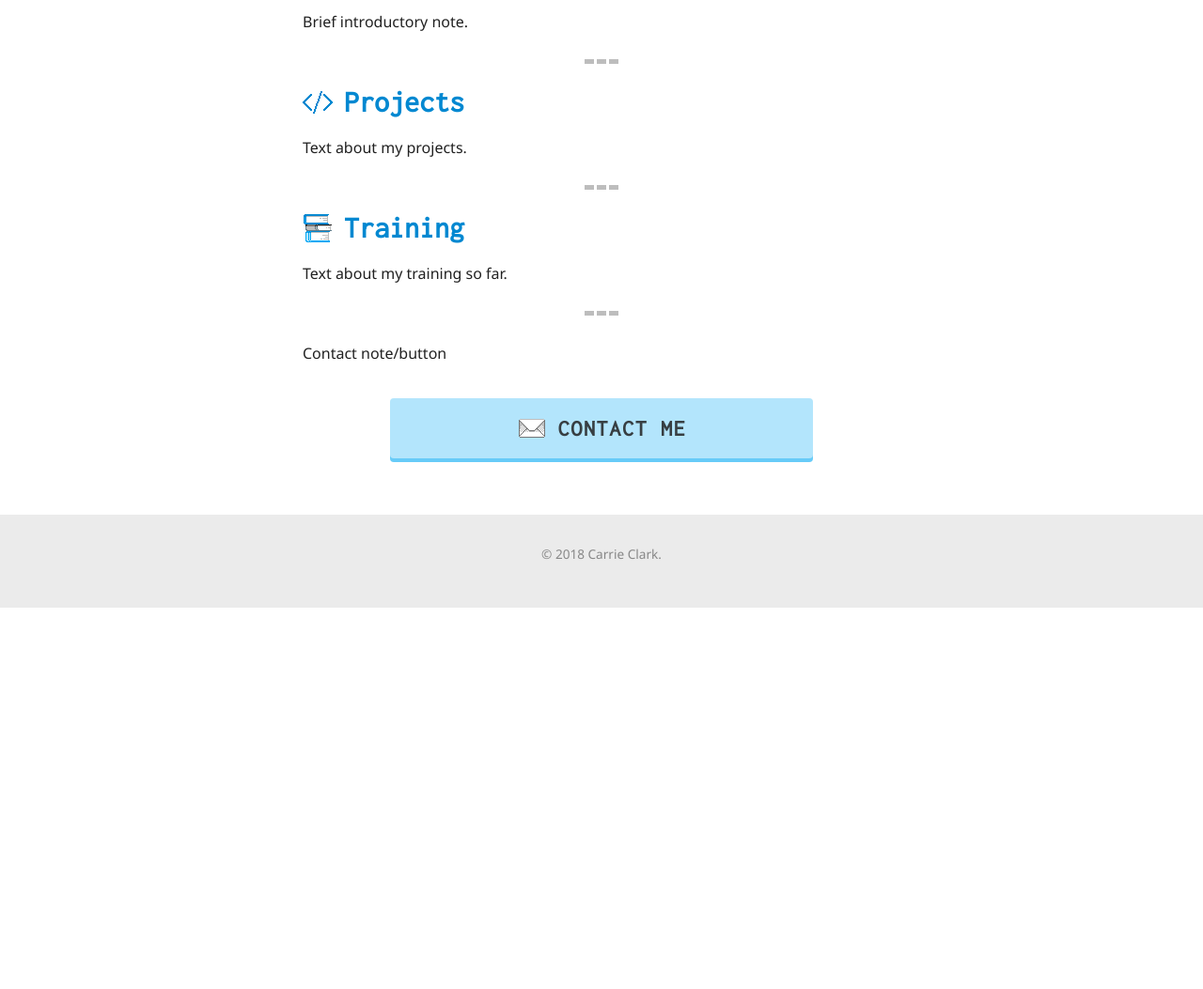
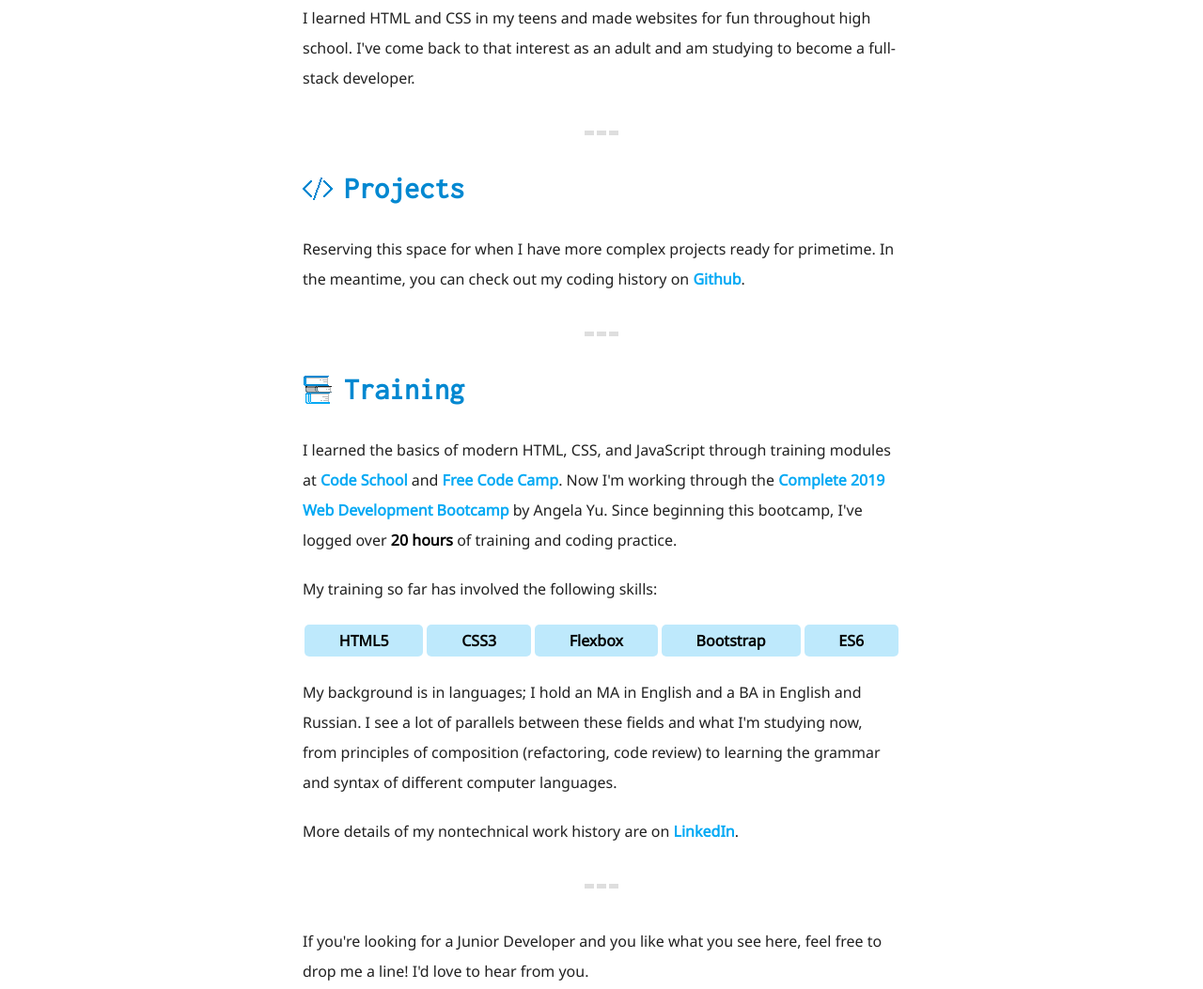
Before and after one commit to Koralai/Koralai.github.io, a plain HTML site: page index.html in a window 1280 px wide. Shown: the part 261-1314 px from the top of the page at 94% size. Before the commit the page ends 908 px from the top, so only its background shows below. Drawn offline with Linux system fonts and the light colour scheme.

Commit message:
Write up website content, style skills list

```diff
--- a/css/styles.css
+++ b/css/styles.css
@@ -10,12 +10,24 @@ body, h1, h2, h3 {
   }
 
 p {
-    margin: 8px 0;
+    margin: 1.25rem 0;
     color: #212121;
 }
 
 a {
     text-decoration: none;
+    font-weight: bold;
+    color: #03A9F4;
+}
+
+a:hover {
+    text-decoration: underline;
+    color: #0288D1;
+}
+
+strong {
+    font-weight: bold;
+    color: black;
 }
 
 /* Element selectors */
@@ -57,7 +69,7 @@ hr {
     width: 36px;
     border-width: 5px 0 0;
     border-style: dashed;
-    border-color: #BDBDBD;
+    border-color: rgba(189,189,189,0.5);
 }
 
 footer {
@@ -118,7 +130,6 @@ small {
     display: flex;
     font-family: 'Inconsolata', monospace;
     font-size: 1.5rem;
-    font-weight: bold;
     justify-content: center;
     letter-spacing: 1.7px;
 }
@@ -126,6 +137,22 @@ small {
 .main-container__btn:hover {
     background-color: rgba(179,229,252,0.85);
     box-shadow: 0 4px rgba(3,169,244,0.6);
+    text-decoration: none;
+}
+
+.main-container__skills-container {
+    display: flex;
+    flex-wrap: wrap;
+}
+
+.main-container__skill-item {
+    background-color: rgba(179,229,252,0.85);
+    border-radius: 5px;
+    flex-grow: 1;
+    font-weight: bold;
+    padding: 6px 24px;
+    margin: 2px;
+    text-align: center;
 }
 
 /* Utility classes */
--- a/index.html
+++ b/index.html
@@ -21,27 +21,61 @@
         </div>
     </header>
     <main>
-        <div class="main-container layout-content-width mt-1 pad-1">
+        <div class="main-container layout-content-width pad-1">
             <p>
-                Brief introductory note.
+                I learned HTML and CSS in my teens and made websites for fun throughout high school.
+                I've come back to that interest as an adult and am studying to become a full-stack developer.
             </p>
-            <hr class="mt-2 mb-2">
+            <hr class="mt-4 mb-4">
 
-            <div class="main-container__subheading mt-1 mb-1">
+            <div class="main-container__subheading mt-3 mb-3">
                 <img src="images/icon-brackets-32.png" alt="angle brackets" class="main-container__subheading-icon">
                 <h2>Projects</h2>
             </div>
-            <p>Text about my projects.</p>
-            <hr class="mt-2 mb-2">
+            <p>
+                Reserving this space for when I have more complex projects ready for primetime.
+                In the meantime, you can check out my coding history on <a href="https://github.com/Koralai">Github</a>.
+            </p>
+            <hr class="mt-4 mb-4">
 
-            <div class="main-container__subheading mt-1 mb-1">
+            <div class="main-container__subheading mt-3 mb-3">
                 <img src="images/icon-books-32.png" alt="books" class="main-container__subheading-icon">
                 <h2>Training</h2>
             </div>
-            <p>Text about my training so far.</p>
+            <p>
+                I learned the basics of modern HTML, CSS, and JavaScript through training modules at
+                <a href="https://www.pluralsight.com/codeschool">Code School</a> and
+                <a href="https://www.freecodecamp.org/">Free Code Camp</a>.
+                Now I'm working through the
+                <a href="https://www.udemy.com/the-complete-web-development-bootcamp/">Complete 2019 Web Development Bootcamp</a>
+                by Angela Yu.
+                Since beginning this bootcamp, I've logged over <strong>20 hours</strong> of training and coding practice.
+            </p>
+            <p>
+                My training so far has involved the following skills:
+            </p>
+            <div class="main-container__skills-container">
+                <div class="main-container__skill-item">HTML5</div>
+                <div class="main-container__skill-item">CSS3</div>
+                <div class="main-container__skill-item">Flexbox</div>
+                <div class="main-container__skill-item">Bootstrap</div>
+                <div class="main-container__skill-item">ES6</div>
+            </div>
+            <p>
+                My background is in languages; I hold an MA in English and a BA in English and Russian.
+                I see a lot of parallels between these fields and what I'm studying now, from principles of composition
+                (refactoring, code review) to learning the grammar and syntax of different computer languages.
+            </p>
+            <p>
+                More details of my nontechnical work history are on
+                <a href="https://www.linkedin.com/in/carolynclark88/">LinkedIn</a>.
+            </p>
+            <hr class="mt-4 mb-4">
 
-            <hr class="mt-2 mb-2">
-            <p>Contact note/button</p>
+            <p>
+                If you're looking for a Junior Developer and you like what you see here, feel free to drop me a line!
+                I'd love to hear from you.
+            </p>
             <div class="main-container__btn-container mt-3 mb-3">
                 <a href="mailto:carolyn.anne.clark@gmail.com" class="main-container__btn pad-2">
                     <div class="main-container__btn-text-layout">
```
